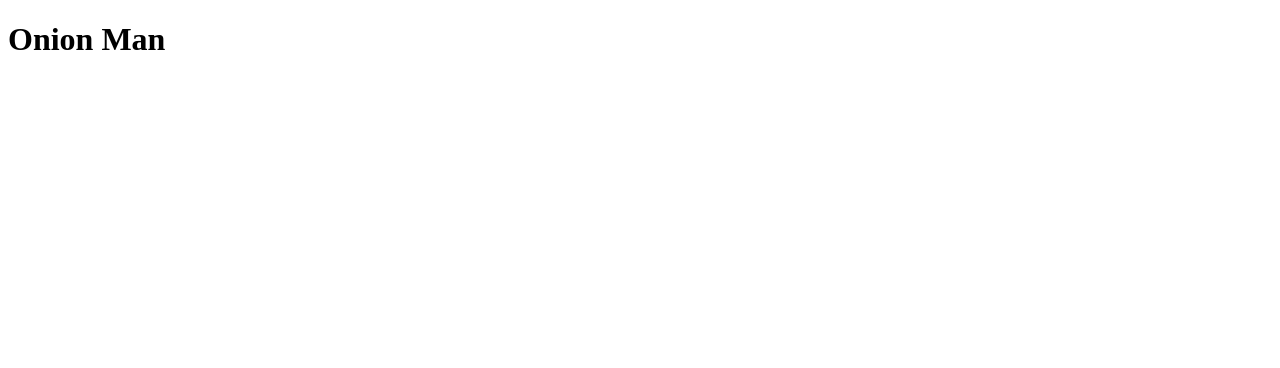
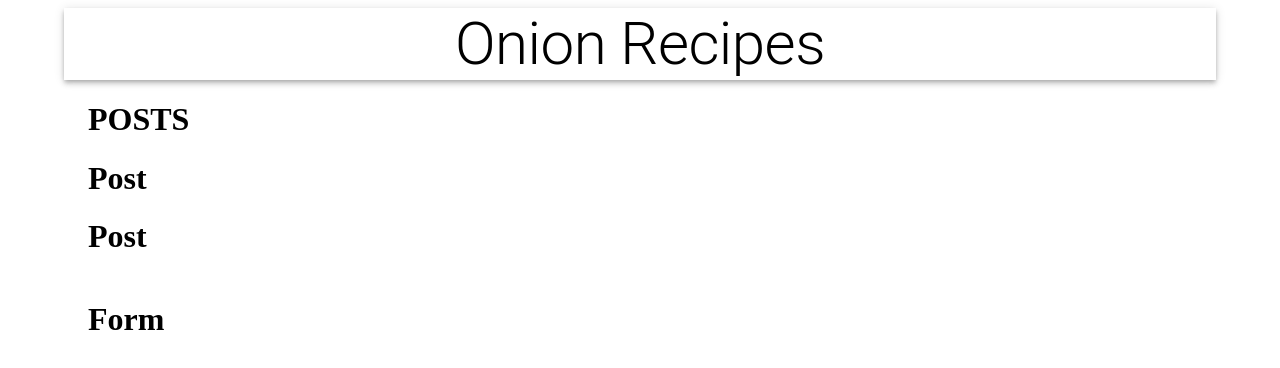
Before and after one commit to MANDYTSANG007/onion-man, a React (Create React App) app in the folder client/: page / in a window 1280 px wide. Shown: the top 368 px of the page. Built offline with nearby package versions, Linux system fonts and the light colour scheme.

Commit message:
add Form, Posts, and Post components

```diff
--- a/client/package.json
+++ b/client/package.json
@@ -3,6 +3,8 @@
   "version": "0.1.0",
   "private": true,
   "dependencies": {
+    "@emotion/styled": "^11.10.0",
+    "@mui/material": "^5.9.3",
     "@testing-library/jest-dom": "^5.16.4",
     "@testing-library/react": "^13.3.0",
     "@testing-library/user-event": "^13.5.0",
--- a/client/src/App.js
+++ b/client/src/App.js
@@ -1,10 +1,28 @@
 import React from 'react';
+import { Container, AppBar, Typography, Grow, Grid } from '@mui/material';
+import Posts from './components/Posts/Posts';
+import Form from './components/Form/Form';
+
 
 function App() {
   return (
-    <div>
-      <h1>Onion Man</h1>
-    </div>
+    <Container maxWidth="lg">
+      <AppBar position="static" color="inherit">
+        <Typography variant="h2" align="center">Onion Recipes</Typography>
+      </AppBar>
+      <Grow in>
+        <Container>
+          <Grid container justify="space-between" alignItems="stretch" spacing="3">
+            <Grid item xs={12} sm={7}>
+              <Posts />
+            </Grid>
+            <Grid item xs={12} sm={7}>
+              <Form />
+            </Grid>
+          </Grid>
+        </Container>
+      </Grow>
+    </Container>
   );
 }
 
--- /dev/null
+++ b/client/src/components/Form/Form.js
@@ -0,0 +1,9 @@
+import React from 'react';
+
+const Form = () => {
+    return (
+        <h1>Form</h1>
+    );
+};
+
+export default Form;
--- /dev/null
+++ b/client/src/components/Posts/Post/Post.js
@@ -0,0 +1,9 @@
+import React from 'react';
+
+const Post = () => {
+    return (
+        <h1>Post</h1>
+    );
+};
+
+export default Post;
--- /dev/null
+++ b/client/src/components/Posts/Posts.js
@@ -0,0 +1,15 @@
+import React from 'react';
+import Post from './Post/Post';
+
+
+const Posts = () => {
+    return (
+        <React.Fragment>
+            <h1>POSTS</h1>
+            <Post/>
+            <Post/>
+        </React.Fragment>
+    );
+};
+
+export default Posts;
```
Also changed, not shown: client/src/components/Form/styles.js (added), client/src/components/Posts/Post/styles.js (added), client/src/components/Posts/styles.js (added), client/src/styles.js (added), 1 other file (tests, documents, lock files or other folders).
